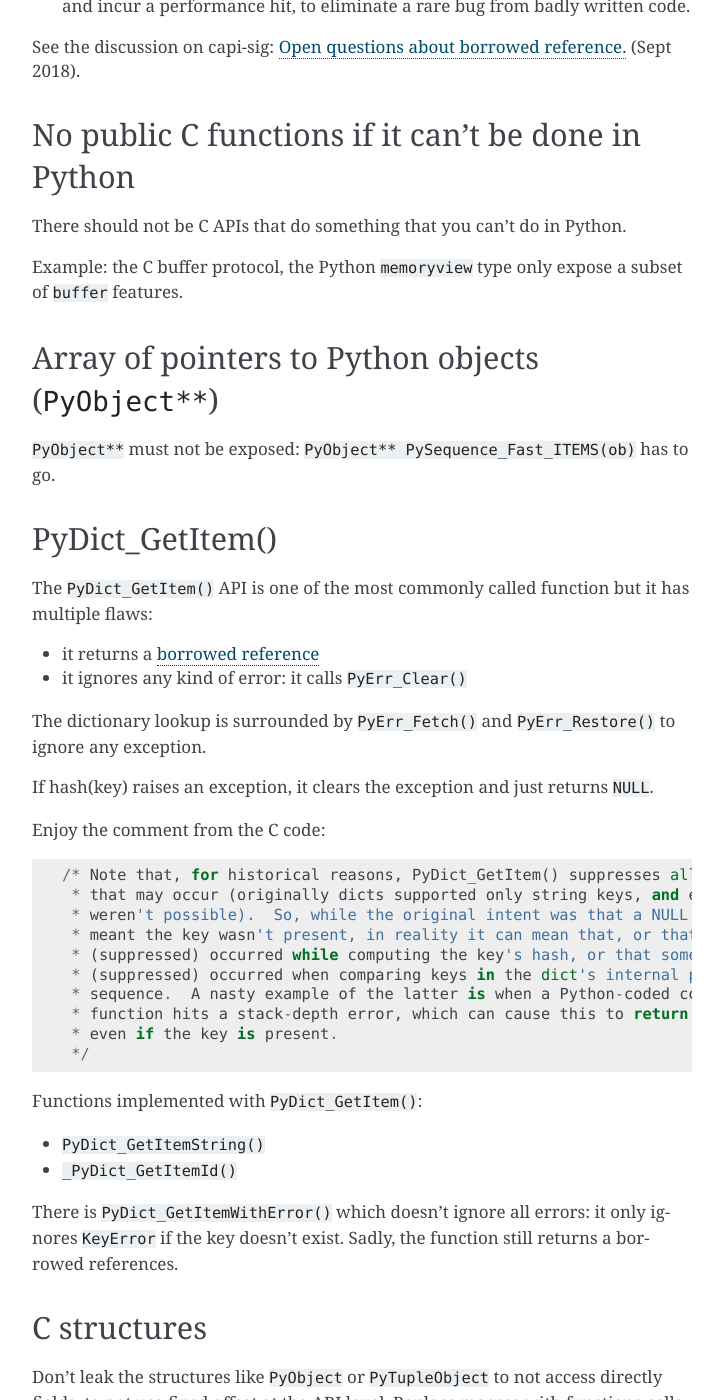
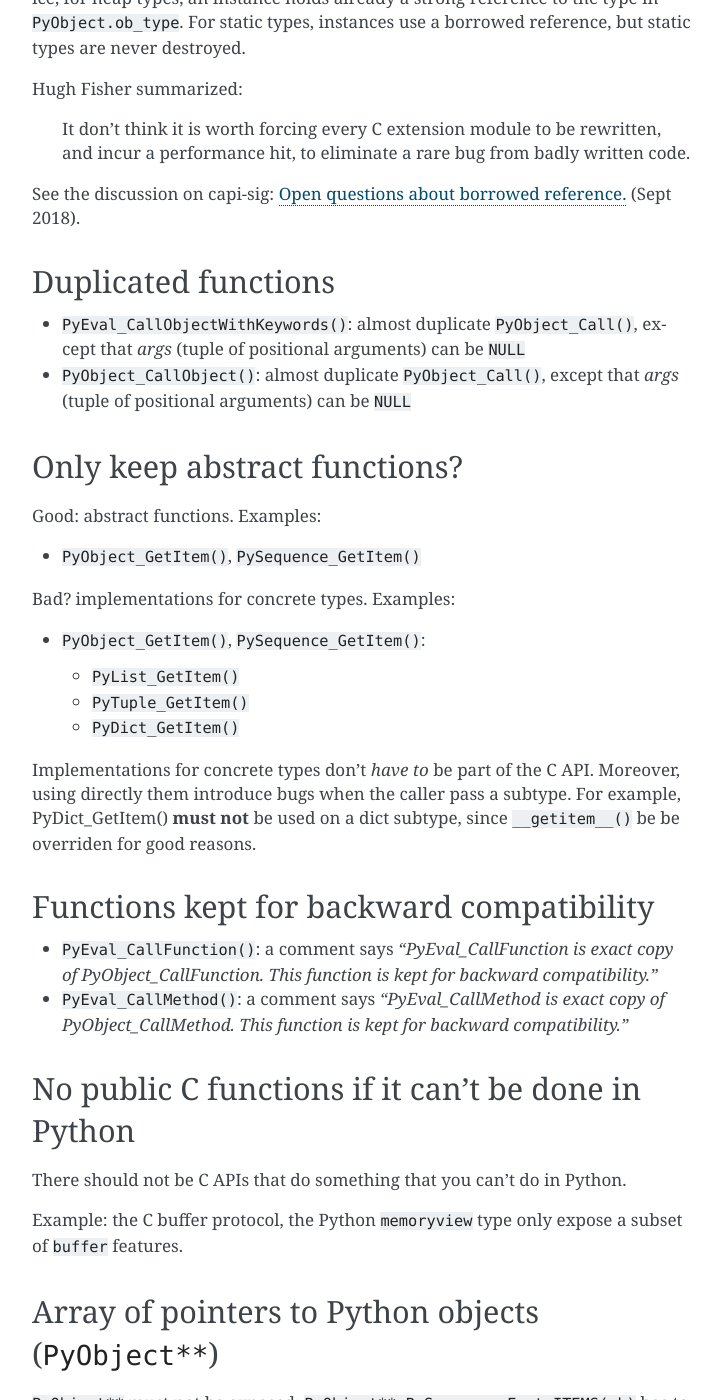
Before and after one commit to pythoncapi/pythoncapi, a Sphinx documentation site: the page built from doc/bad_api.rst, in a window 1280 px wide and 1400 px high, scrolled down 3008 px. Shown: the whole window, without its empty margins (388-1111 px from the left). Built offline with Sphinx 7.4.7, drawn with Linux system fonts in a browser that asks for light colours; pages that are not in the unit, such as notebooks, are missing from menus; some of the changed text lies outside the part shown.

Commit message:
removed functions

```diff
--- a/doc/bad_api.rst
+++ b/doc/bad_api.rst
@@ -8,7 +8,13 @@
 C API. The goal is to hide :ref:`implementation details <impl-details>`.  The
 :ref:`new C API <new-c-api>` must not leak implementation details anymore.
 
-See also :ref:`Remove functions <remove-funcs>`.
+The Python C API is just too big. For performance reasons, CPython calls
+internally directly the implementation of a function instead of using the
+abstract API. For example, ``PyDict_GetItem()`` is preferred over
+``PyObject_GetItem()``. Inside, CPython, such optimization is fine. But
+exposing so many functions is an issue: CPython has to keep backward
+compatibility, PyPy has to implement all these functions, etc. Third party
+C extensions should call abstract functions like ``PyObject_GetItem()``.
 
 .. _borrowed-ref:
 
@@ -145,6 +151,45 @@
 See the discussion on capi-sig: `Open questions about borrowed reference.
 <https://mail.python.org/mm3/archives/list/capi-sig@python.org/thread/V5EMBIIJFJGJGBQPLCFFXCHAUFNTA45H/>`_
 (Sept 2018).
+
+
+Duplicated functions
+====================
+
+* ``PyEval_CallObjectWithKeywords()``: almost duplicate ``PyObject_Call()``,
+  except that *args* (tuple of positional arguments) can be ``NULL``
+* ``PyObject_CallObject()``: almost duplicate ``PyObject_Call()``,
+  except that *args* (tuple of positional arguments) can be ``NULL``
+
+
+Only keep abstract functions?
+=============================
+
+Good: abstract functions. Examples:
+
+* ``PyObject_GetItem()``, ``PySequence_GetItem()``
+
+Bad? implementations for concrete types. Examples:
+
+* ``PyObject_GetItem()``, ``PySequence_GetItem()``:
+
+  * ``PyList_GetItem()``
+  * ``PyTuple_GetItem()``
+  * ``PyDict_GetItem()``
+
+Implementations for concrete types don't *have to* be part of the C API.
+Moreover, using directly them introduce bugs when the caller pass a subtype.
+For example, PyDict_GetItem() **must not** be used on a dict subtype, since
+``__getitem__()`` be be overriden for good reasons.
+
+
+Functions kept for backward compatibility
+=========================================
+
+* ``PyEval_CallFunction()``: a comment says *"PyEval_CallFunction is exact copy
+  of PyObject_CallFunction. This function is kept for backward compatibility."*
+* ``PyEval_CallMethod()``: a comment says *"PyEval_CallMethod is exact copy of
+  PyObject_CallMethod. This function is kept for backward compatibility."*
 
 
 No public C functions if it can't be done in Python
--- a/doc/cython.rst
+++ b/doc/cython.rst
@@ -1,8 +1,8 @@
 .. _cython:
 
-++++++++++++++++++++++++++++++++++
-The Cython C-Extensions for Python
-++++++++++++++++++++++++++++++++++
+++++++
+Cython
+++++++
 
 An alternative to using the C API directly is to rewrite a C extension using
 `Cython <http://cython.org/>`__ which generates C code using the C API.
```
Also changed, not shown: doc/index.rst (+28 -1 lines), doc/new_api.rst (+15 -2 lines), doc/remove_functions.rst (deleted, +0 -70 lines).
